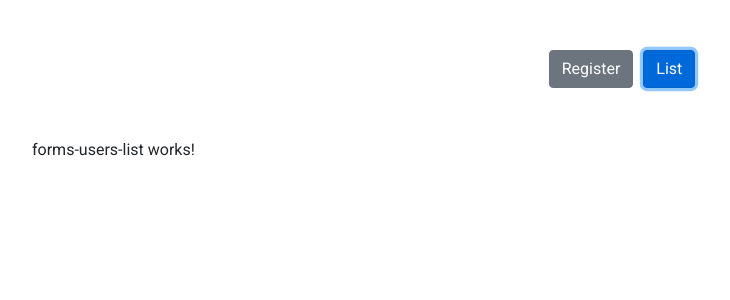
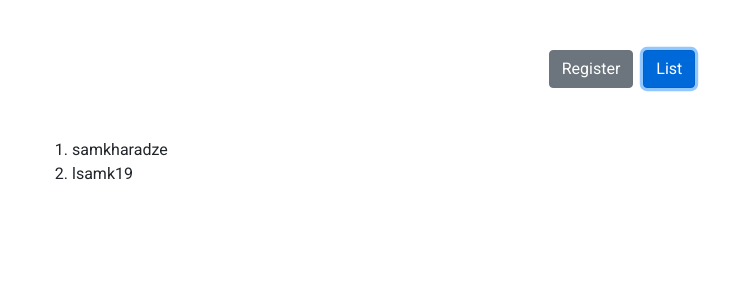
Before and after one commit to LukeSamkharadze/practice-angular, an Angular app: page / in a window 1280 px wide. Both pictures are taken after a click on the button "List". Shown: the top 300 px of the page, without its empty margins (18-748 px from the left). Built offline with nearby package versions, Linux system fonts and the light colour scheme.

Commit message:
feat(forms): add users service & simple listing

```diff
--- a/src/app/forms/forms-register/forms-register.component.html
+++ b/src/app/forms/forms-register/forms-register.component.html
@@ -49,7 +49,8 @@
       </div>
 
       <div></div>
-      <button [disabled]="!formGroup.valid" type="submit">Register</button>
+      <!-- <button [disabled]="!formGroup.valid" type="submit">Register</button> -->
+      <button type="submit">Register</button>
     </div>
   </div>
 </form>
--- a/src/app/forms/forms-register/forms-register.component.ts
+++ b/src/app/forms/forms-register/forms-register.component.ts
@@ -1,5 +1,6 @@
 import { Component } from '@angular/core';
 import { AbstractControl, FormControl, FormGroup, Validators } from '@angular/forms';
+import { UsersService } from '../users.service';
 import { ValidatorService } from '../validator.service';
 
 @Component({
@@ -8,6 +9,10 @@ import { ValidatorService } from '../validator.service';
   styleUrls: ['./forms-register.component.scss']
 })
 export class FormsRegisterComponent {
+  constructor(
+    private validatorService: ValidatorService,
+    private usersService: UsersService) { }
+
   formGroup = new FormGroup({
     email: new FormControl("", [Validators.required, this.validatorService.email]),
     passwordGroup: new FormGroup({
@@ -21,7 +26,15 @@ export class FormsRegisterComponent {
   });
 
   onSubmit() {
-    console.log(this.formGroup);
+    if (this.formGroup.valid) {
+      this.usersService.addUser({
+        email: this.formGroup.value.email,
+        password: this.formGroup.value.passwordGroup?.password,
+        nickname: this.formGroup.value.nickname,
+        phoneNumber: this.formGroup.value.phoneNumber,
+        website: this.formGroup.value.website,
+      })
+    }
   }
 
   private isAlertPermissible(formControlName: string, groupPath?: string[]): boolean {
@@ -35,6 +48,4 @@ export class FormsRegisterComponent {
   getAlertOpacity(formControlName: string, groupPath?: string[]): number {
     return Number(this.isAlertPermissible(formControlName, groupPath)) * 100;
   }
-
-  constructor(private validatorService: ValidatorService) { }
 }
--- a/src/app/forms/forms-users-list/forms-users-list.component.html
+++ b/src/app/forms/forms-users-list/forms-users-list.component.html
@@ -1 +1,3 @@
-<p>forms-users-list works!</p>
+<ol>
+  <li *ngFor="let user of usersService.users">{{user.email}}</li>
+</ol>
--- a/src/app/forms/forms-users-list/forms-users-list.component.ts
+++ b/src/app/forms/forms-users-list/forms-users-list.component.ts
@@ -1,15 +1,11 @@
-import { Component, OnInit } from '@angular/core';
+import { Component } from '@angular/core';
+import { UsersService } from '../users.service';
 
 @Component({
   selector: 'app-forms-users-list',
   templateUrl: './forms-users-list.component.html',
   styleUrls: ['./forms-users-list.component.scss']
 })
-export class FormsUsersListComponent implements OnInit {
-
-  constructor() { }
-
-  ngOnInit(): void {
-  }
-
+export class FormsUsersListComponent {
+  constructor(public usersService: UsersService) { }
 }
--- /dev/null
+++ b/src/app/forms/user.ts
@@ -0,0 +1,7 @@
+export interface User {
+  email: string;
+  password: string;
+  nickname: string;
+  phoneNumber: string;
+  website: string;
+}
--- a/src/app/forms/users.service.ts
+++ b/src/app/forms/users.service.ts
@@ -1,9 +1,28 @@
 import { Injectable } from '@angular/core';
+import { User } from './user';
 
 @Injectable({
   providedIn: 'root'
 })
 export class UsersService {
+  public users: User[] = [
+    {
+      email: "samkharadze",
+      password: "aeae",
+      nickname: "averagewhale",
+      phoneNumber: "595",
+      website: "www.odnoklasniki.com"
+    },
+    {
+      email: "lsamk19",
+      password: "zd",
+      nickname: "luka",
+      phoneNumber: "59555555555",
+      website: "www.facebook.com"
+    }
+  ]
 
-  constructor() { }
+  addUser(user: User) {
+    this.users.push(user);
+  }
 }
```
